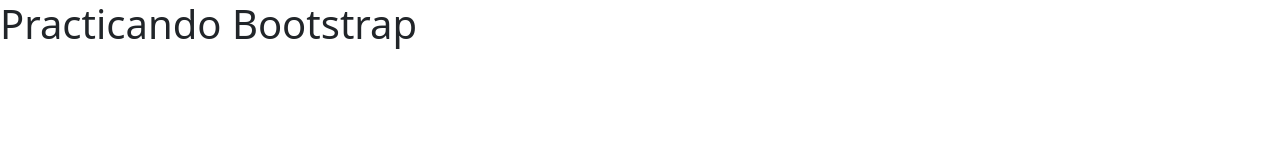
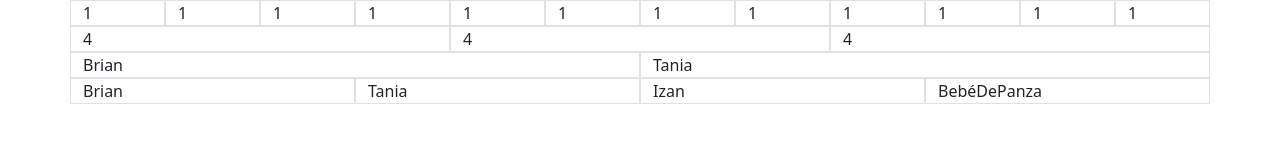
Before and after one commit to Brian-Almada/practicandoBoostrap, a plain HTML site: page index.html in a window 1280 px wide. Drawn offline with nearby package versions, Linux system fonts and the light colour scheme.

Commit message:
probando columnas en

```diff
--- a/index.html
+++ b/index.html
@@ -8,6 +8,36 @@
     <link href="https://cdn.jsdelivr.net/npm/bootstrap@5.2.3/dist/css/bootstrap.min.css" rel="stylesheet" integrity="sha384-rbsA2VBKQhggwzxH7pPCaAqO46MgnOM80zW1RWuH61DGLwZJEdK2Kadq2F9CUG65" crossorigin="anonymous">
 </head>
 <body>
-    <h1>Practicando Bootstrap</h1>
+    <div class="container">
+        <div class="row">
+            <div class="col-1 border">1</div>
+            <div class="col-1 border">1</div>
+            <div class="col-1 border">1</div>
+            <div class="col-1 border">1</div>
+            <div class="col-1 border">1</div>
+            <div class="col-1 border">1</div>
+            <div class="col-1 border">1</div>
+            <div class="col-1 border">1</div>
+            <div class="col-1 border">1</div>
+            <div class="col-1 border">1</div>
+            <div class="col-1 border">1</div>
+            <div class="col-1 border">1</div>
+        </div>
+        <div class="row">
+            <div class="col-4 border">4</div>
+            <div class="col-4 border">4</div>
+            <div class="col-4 border">4</div>
+        </div>
+        <div class="row">
+            <div class="col-6 border">Brian</div>
+            <div class="col-6 border">Tania</div>
+        </div>
+        <div class="row">
+            <div class="col-3 border">Brian</div>
+            <div class="col-3 border">Tania</div>
+            <div class="col-3 border">Izan</div>
+            <div class="col-3 border">BebéDePanza</div>
+        </div>
+    </div>
 </body>
 </html>
```
